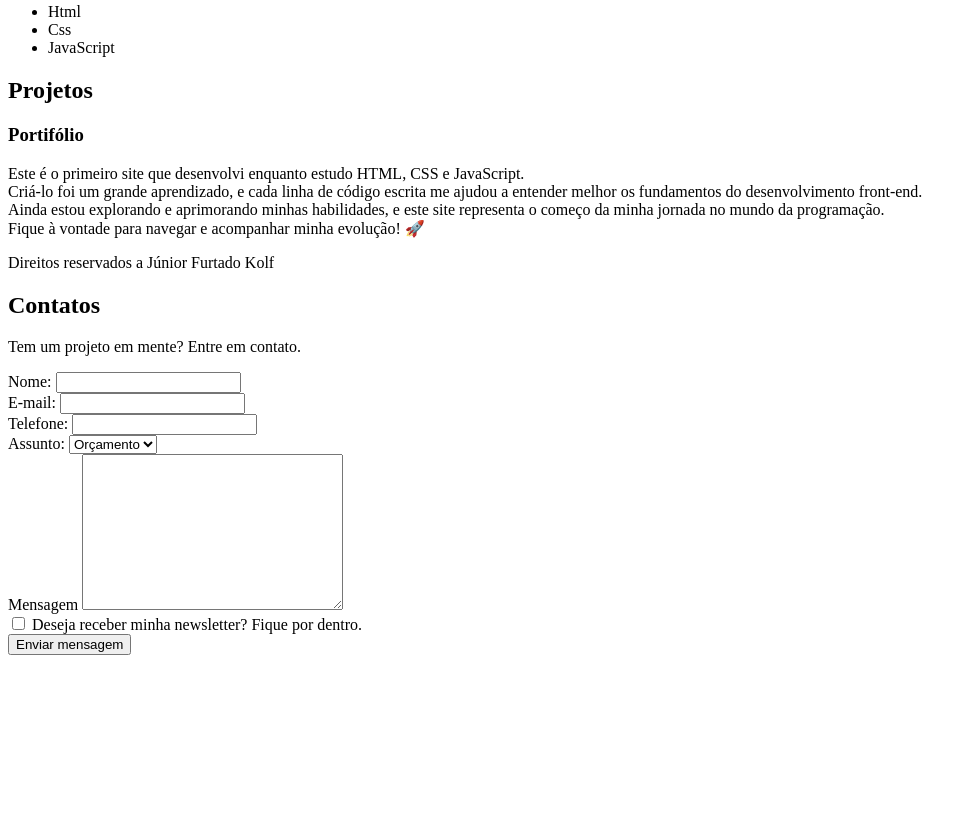
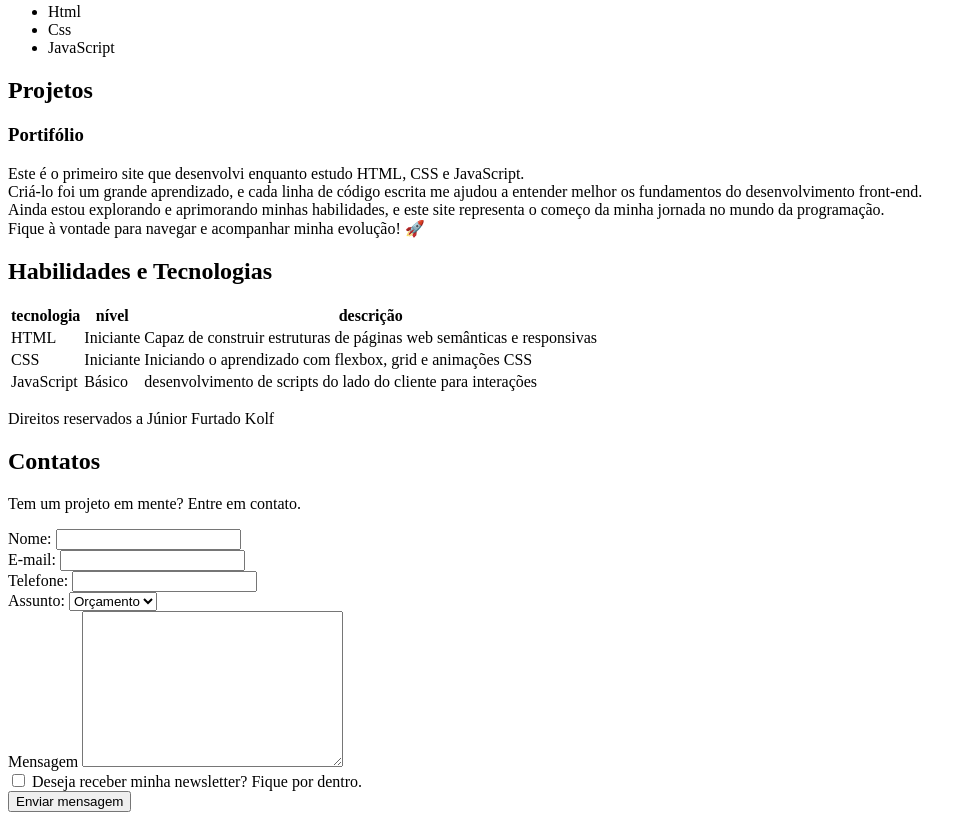
Before and after one commit to KolfJr/my_website, a plain HTML site: page index.html in a window 1280 px wide. Shown: the part 750-1570 px from the top of the page, without its empty margins (0-973 px from the left). Before the commit the page ends 1413 px from the top, so only its background shows below. Drawn offline with Linux system fonts and the light colour scheme.

Commit message:
Inclusão de tabelas

```diff
--- a/index.html
+++ b/index.html
@@ -62,6 +62,39 @@
 
   </section>
 
+  <section id="habilidades">
+    <h2>Habilidades e Tecnologias</h2>
+
+    <table>
+      <thead>
+        <tr>
+          <th>tecnologia</th>
+          <th>nível</th>
+          <th>descrição</th>
+        </tr>
+      </thead>
+
+      <tbody>
+        <tr>
+          <td>HTML</td>
+          <td>Iniciante</td>
+          <td>Capaz de construir estruturas de páginas web semânticas e responsivas</td>
+        </tr>
+
+        <tr>
+          <td>CSS</td>
+          <td>Iniciante</td>
+          <td>Iniciando o aprendizado com flexbox, grid e animações CSS</td>
+        </tr>
+
+        <tr>
+          <td>JavaScript</td>
+          <td>Básico</td>
+          <td>desenvolvimento de scripts do lado do cliente para interações</td>
+        </tr>
+      </tbody>
+    </table>
+  </section>
   <footer>
     <p>Direitos reservados a Júnior Furtado Kolf</p>
 
@@ -80,7 +113,7 @@
         <input type="email" id="email" name="email" required> <br>
 
         <label for="telefone">Telefone: </label>
-        <input type="tel" id="Telefone" name="telefone"> <br>
+        <input type="tel" id="Telefone" name="telefone" > <br>
 
         <label for="assunto">Assunto: </label>
         <select name="assunto" id="assunto">
```
